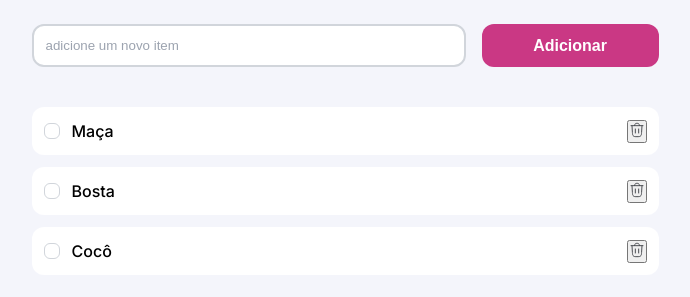
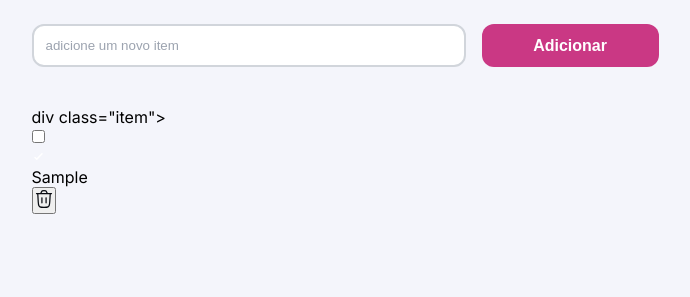
Before and after one commit to Pedro-Oliveira12c/Projeto-Quick-List, a plain HTML site: page index.html in a window 1280 px wide. Both pictures are taken after typing "Sample" into the empty fields and a click on the button "Adicionar". Shown: the part 219-516 px from the top of the page, without its empty margins (295-985 px from the left). Drawn offline with nearby package versions, Linux system fonts and the light colour scheme.

Commit message:
adiçãp da criação showItemsList

```diff
--- a/index.html
+++ b/index.html
@@ -37,51 +37,7 @@
             <button onclick="addItem()">Adicionar</button>
         </section>
 
-        <section class="list">
-            <div class="item">
-                <div>
-                    <input type="checkbox" name="list" id="item-1">
-                    <div class="custom-checkbox">
-                        <img src="./assets/checked.svg" alt="check">
-                    </div>
-                     <label for="item-1">Maça</label>
-                    </div>
-                       <button>
-                    <img src="./assets/trash-icon.svg" alt="trash icon">
-                </button>
-                </div>
-            </div>
-                 <div class="item">
-                <div>
-                    <input type="checkbox" name="list" id="item-2">
-                    <div class="custom-checkbox">
-                        <img src="./assets/checked.svg" alt="check">
-                    </div>
-                     <label for="item-2">Bosta</label>
-                    </div>
-                        <button>
-                    <img src="./assets/trash-icon.svg" alt="trash icon">
-                </button>
-                </div>
-
-            </div>
-
-                 <div class="item">
-                <div>
-                    <input type="checkbox" name="list" id="item-3">
-                    <div class="custom-checkbox">
-                        <img src="./assets/checked.svg" alt="check">
-
-                    </div>
-                      <label for="item-3">Cocô</label>
-                    </div>
-
-                       <button>
-                    <img src="./assets/trash-icon.svg" alt="trash icon">
-                </button>
-                </div>
-            </div>
-        </section>
+        <section class="list"></section>
 
         <div class="warning hide-warning">
             <div>
--- a/main.js
+++ b/main.js
@@ -12,5 +12,28 @@ function addItem(){
 
     document.querySelector("#item").value = ""
 
+   showItemsList()
+}
 
+function showItemsList(){
+    const sectionList = document.querySelector(".list")
+    sectionList.textContent = ""
+
+    items.map((item, index)=>{
+        sectionList.innerHTML +=`
+        div class="item">
+                <div>
+                    <input type="checkbox" name="list" id="item-${index}">
+                    <div class="custom-checkbox">
+                        <img src="./assets/checked.svg" alt="check">
+                    </div>
+                     <label for="item-${index}">${item.name}</label>
+                    </div>
+                       <button>
+                    <img src="./assets/trash-icon.svg" alt="trash icon">
+                </button>
+                </div>
+                  </div>
+                `
+    })
 }
```
